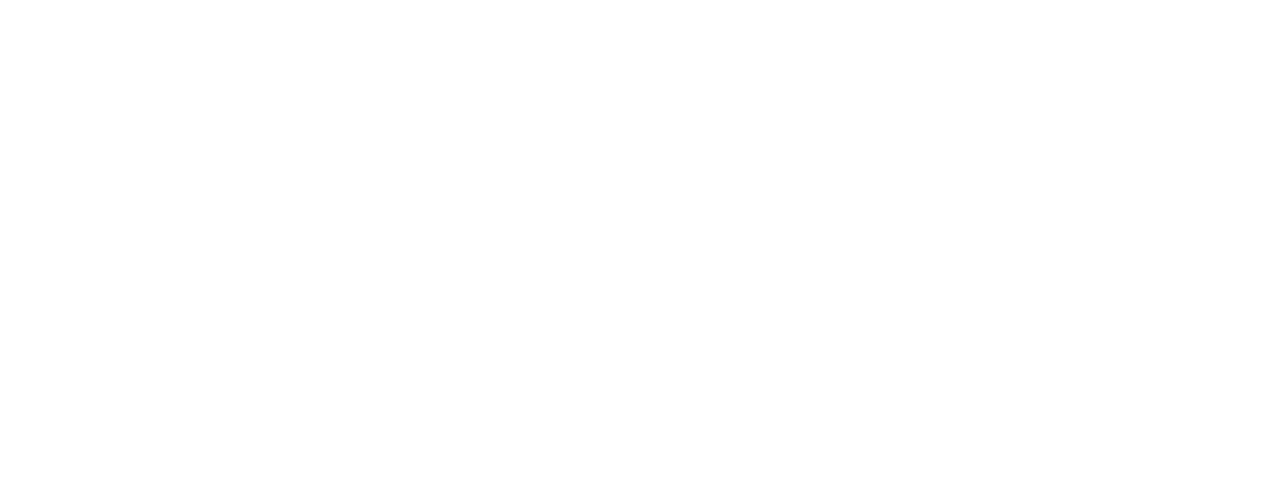
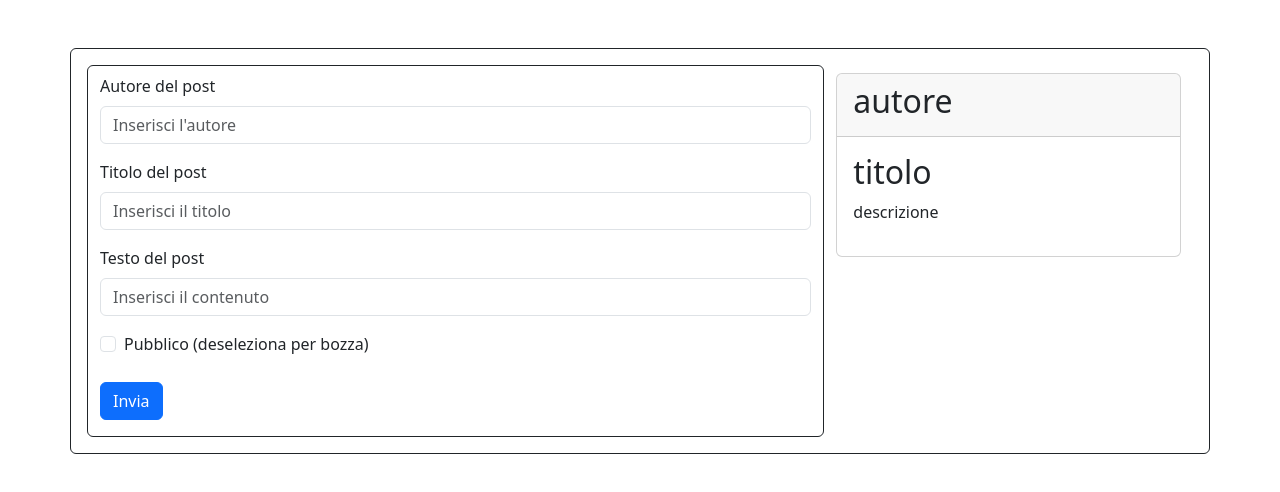
Before and after one commit to Marco-Bacci/react-post-form, a React (Vite) app: page / in a window 1280 px wide. Shown: the top 492 px of the page. Built offline with nearby package versions, Linux system fonts and the light colour scheme.

Commit message:
feat: static structure

```diff
--- a/src/App.jsx
+++ b/src/App.jsx
@@ -1,6 +1,83 @@
+import { useState } from "react";
 
 function App() {
+  return (
+    <div className="container my-5">
+      <div className="row my-3 border border-dark rounded p-3">
+        <div className="col-8">
+          <form>
+            <div className="row border border-dark rounded">
+              <div className="col-12 my-2">
+                <label className="form-label">Autore del post</label>
+                <input
+                  type="text"
+                  id="author"
+                  name="author"
+                  className="form-control"
+                  placeholder="Inserisci l'autore"
+                />
+              </div>
 
+              <div className="col-12 my-2">
+                <label className="form-label">Titolo del post</label>
+                <input
+                  type="text"
+                  id="title"
+                  name="title"
+                  className="form-control"
+                  placeholder="Inserisci il titolo"
+                />
+              </div>
+
+              <div className="col-12 my-2">
+                <label className="form-label">Testo del post</label>
+                <input
+                  type="text"
+                  id="body"
+                  name="body"
+                  className="form-control"
+                  placeholder="Inserisci il contenuto"
+                />
+              </div>
+
+              {/* CHECKBOX*/}
+              <div className="col-12 my-2">
+                <div className="form-check">
+                  <input
+                    type="checkbox"
+                    id="isPublic"
+                    name="isPublic"
+                    className="form-check-input"
+                  />
+                  <label className="form-check-label">
+                    Pubblico (deseleziona per bozza)
+                  </label>
+                </div>
+              </div>
+              {/* BUTTON*/}
+              <div className="col-12 my-3">
+                <button type="submit" className="btn btn-primary">
+                  Invia
+                </button>
+              </div>
+            </div>
+          </form>
+        </div>
+        {/* CARD*/}
+        <div className="col-4 my-2">
+          <div className="card">
+            <div className="card-header">
+              <h2>autore</h2>
+            </div>
+            <div className="card-body">
+              <h2>titolo</h2>
+              <p>descrizione</p>
+            </div>
+          </div>
+        </div>
+      </div>
+    </div>
+  );
 }
 
-export default App
+export default App;
```
